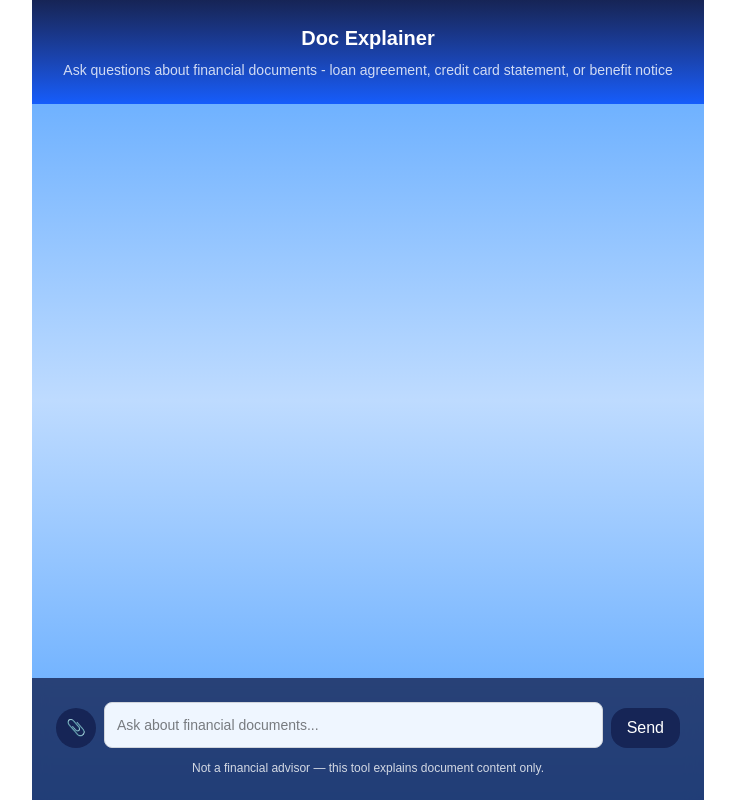
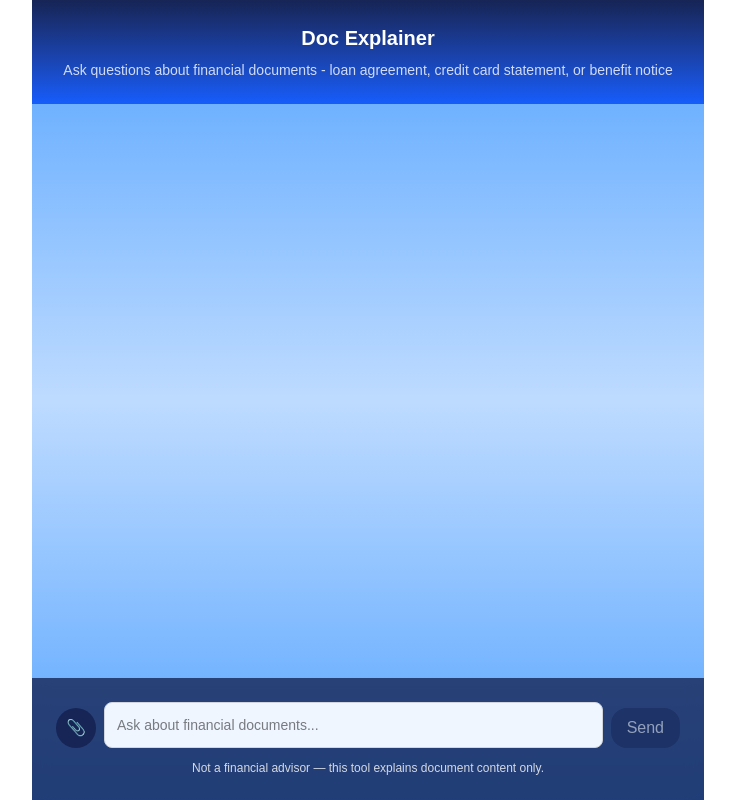
Before and after one commit to dhavans1/financial-doc-explainer, a Next.js app: page / in a window 1280 px wide. Shown: the whole page, without its empty margins (272-1007 px from the left). Built offline with nearby package versions, Linux system fonts and the light colour scheme.

Commit message:
fix: disable send until input is present and hide empty message bubbles

```diff
--- a/package.json
+++ b/package.json
@@ -1,6 +1,6 @@
 {
   "name": "doc-explainer",
-  "version": "0.1.8",
+  "version": "0.1.9",
   "private": true,
   "scripts": {
     "dev": "next dev",
--- a/src/app/page.tsx
+++ b/src/app/page.tsx
@@ -47,6 +47,10 @@ export default function Home() {
     });
   };
 
+  const isNotProcessing = status === "ready" || status === "error";
+  const isValidInputPresent = input.trim() !== "" || (fileList && fileList.length > 0);
+  const canSend = isValidInputPresent && isNotProcessing;
+
   return (
     <main className="w-full max-w-2xl min-h-screen mx-auto flex flex-col gap-4 bg-linear-0 from-blue-400
       via-blue-200 to-blue-400">
@@ -77,6 +81,7 @@ export default function Home() {
                   ">
                     <ReactMarkdown>{part.text}</ReactMarkdown>
                   </div> :
+                  part.text.trim() !== "" &&
                   <p key={i} className="
                     w-fit max-w-[85%] sm:max-w-3/4 ml-auto bg-blue-200 p-2 border border-blue-900 rounded-2xl
                     rounded-br-none bg-linear-to-r/oklch from-blue-900 to-blue-800 break-words">
@@ -159,7 +164,7 @@ export default function Home() {
           <form
             onSubmit={(e) => {
               e.preventDefault();
-              if (input.trim() === "" && !fileList) return;
+              if (!canSend) return;
               sendMessage({ text: input , files: fileList });
               setInput("");
               setFileList(undefined);
@@ -201,6 +206,7 @@ export default function Home() {
               onKeyDown={(e) => {
                 if (e.key === "Enter" && !e.shiftKey && !e.nativeEvent.isComposing) {
                   e.preventDefault();
+                  if (!canSend) return;
                   formRef.current?.requestSubmit();
                 }
               }}
@@ -210,9 +216,9 @@ export default function Home() {
             <button
               id="send-btn"
               type="submit"
-              disabled={status !== "ready" && status !== "error"}
-              className="bg-blue-950 text-white px-4 py-2 rounded-2xl disabled:opacity-50 hover:cursor-pointer
-                hover:bg-blue-900 h-10"
+              disabled={!canSend}
+              className="bg-blue-950 text-white px-4 py-2 rounded-2xl disabled:opacity-50 enabled:hover:cursor-pointer
+                enabled:hover:bg-blue-900 h-10"
             >
               Send
             </button>
```
Also changed, not shown: 1 other file (tests, documents, lock files or other folders).
